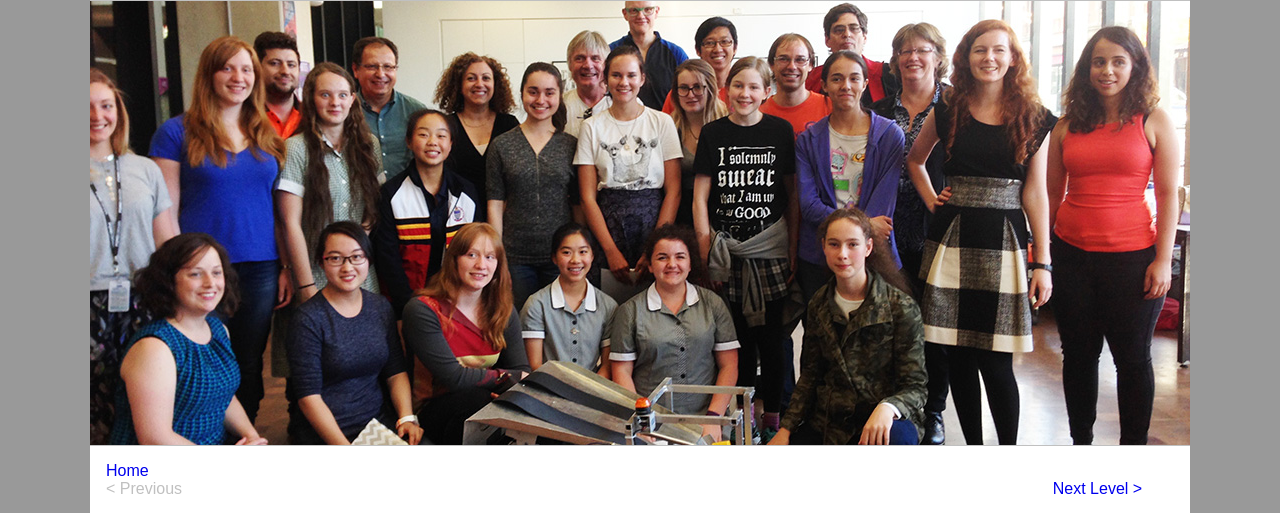
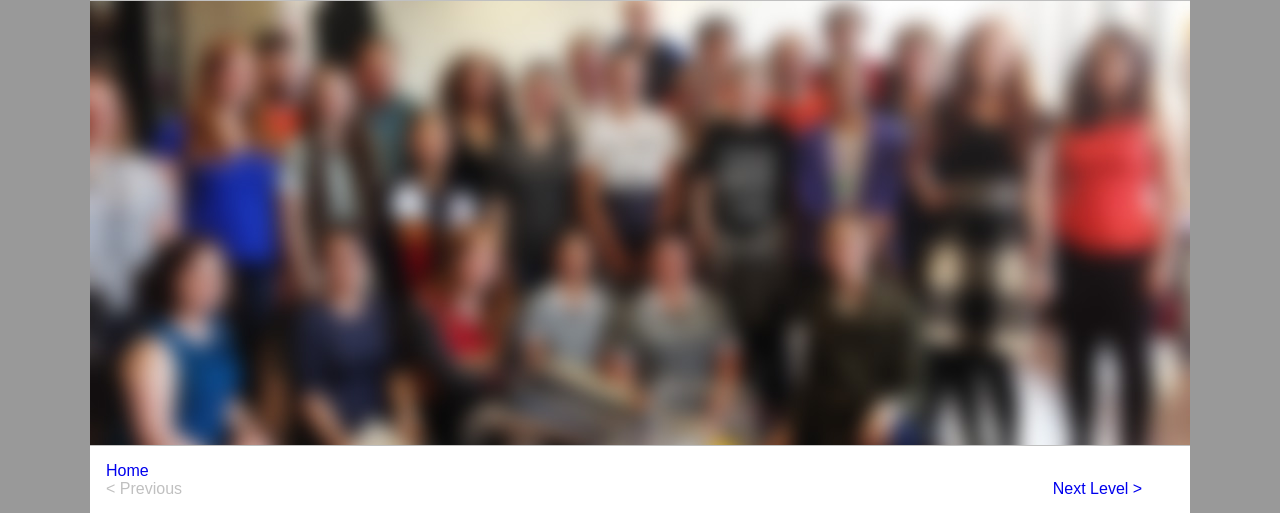
Before and after one commit to MelbourneRoboCats/LevelUp, a plain HTML site: page htm/level1.htm in a window 1280 px wide. Shown: the top 513 px of the page. Drawn offline with Linux system fonts and the light colour scheme.

Commit message:
Obfuscated some image files.

```diff
--- a/css/base.css
+++ b/css/base.css
@@ -71,8 +71,9 @@ td {
 	XXXbackground: #3a2e81 url("../img/logoRoboCatsLarge.png?fds") no-repeat 10px 5px;
 	XXXbackground-size: 100px auto;
 	XXXbackground: #3a2e81 url(../img/heroTeamFirstSign.png) no-repeat 0px -55px;
+	background: #3a2e81 url(../img/heroTeamHouston_high.png) no-repeat 0px -25px;
 	*/
-	background: #3a2e81 url(../img/heroTeamHouston_high.png) no-repeat 0px -25px;
+	background: #3a2e81 url(../img/heroTeamHouston_obfuscated.png) no-repeat 0px -25px;
 	background-size: 1100px auto;
 	min-height: 445px;
 	color: white;
--- a/css/level.css
+++ b/css/level.css
@@ -20,6 +20,9 @@ wikiFormat {
 	color: silver;
 }
 #header .contentSectionWrapper {
+	/*
 	background: #3a2e81 url(../img/heroTeamAll.jpg) no-repeat 0px -25px;
+	*/
+	background: #3a2e81 url(../img/heroTeam_obfuscated.jpg) no-repeat 0px -25px;
 	background-size: 1100px auto;
 }
```
Also changed, not shown: img/heroTeamHouston_obfuscated.png (added), img/heroTeam_obfuscated.jpg (added), 2 other files.
